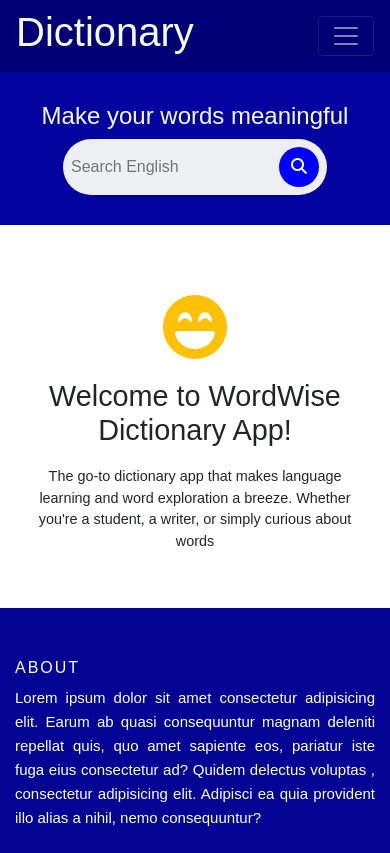
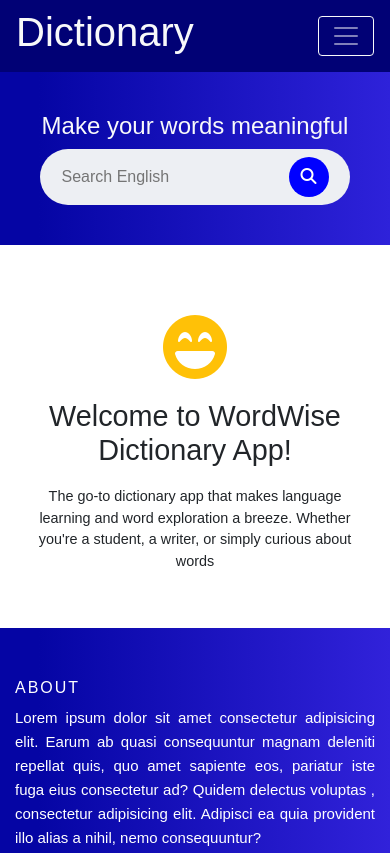
Before and after one commit to M-ilyas1/WordWise-Dictionary, a plain HTML site: page index.html in a window 390 px wide. Shown: the top 853 px of the page. Drawn offline with nearby package versions, Linux system fonts and the light colour scheme; a web font is replaced by a local one.

Commit message:
add new colors

```diff
--- a/index.html
+++ b/index.html
@@ -34,7 +34,7 @@
       <h1 href="" class="text-light">
         Dictionary
       </h1>
-      <button class="navbar-toggler" type="button" data-toggle="collapse" data-target="#navbarCollapse">
+      <button class="navbar-toggler border border-light" type="button" data-toggle="collapse" data-target="#navbarCollapse">
         <span class="navbar-toggler-icon"></span>
       </button>
       <div id="navbarCollapse" class="collapse navbar-collapse">
@@ -60,7 +60,6 @@
   </nav>
 
   <!-- User Input -->
-
   <div id="input-main-container">
     <h4 class="text-center text-light">Make your words meaningful</h4>
 
@@ -78,9 +77,6 @@
       <p class="description">The go-to dictionary app that makes language learning and word exploration a breeze. Whether you're a student, a writer, or simply curious about words</p>
     </section>
   </section>
-
-
-
 
 
 <!-- Footer -->
--- a/styles.css
+++ b/styles.css
@@ -40,8 +40,8 @@ button, input {
 
 /* User input */
 #input-main-container{
-    padding: 30px;
-    background-color: rgb(3, 3, 160);
+    padding: 40px;
+    background: linear-gradient(to right, rgb(5, 5, 164) 10%, rgb(46, 34, 218) 100%);
 }
 .input-container {
     background: rgb(237, 239, 243);
@@ -247,7 +247,9 @@ button, input {
 /* footer */
 .site-footer
 {
-  background-color: rgb(3, 3, 148);
+  /* background-color: rgb(3, 3, 148); */
+  background: linear-gradient(to right, rgb(5, 5, 164) 10%, rgb(49, 34, 218) 100%);
+
   padding:45px 0 20px;
   font-size:15px;
   line-height:24px;
@@ -485,17 +487,13 @@ button, input {
 }
 
 @media screen and (max-width: 768px) {
-
-    .input-container {
-        /* max-width: calc(100% - 20px); */
+    .input-container{
+      min-width: 100%;
     }
     .input-container #query {
       min-width: 70%;
-      /* border: none;
-      padding: 7px 0;
-      background: none; */
-      /* border-bottom: 3px solid blue; */
-  }
+    }
+
     .card {
         width: 100%;
     }
```
